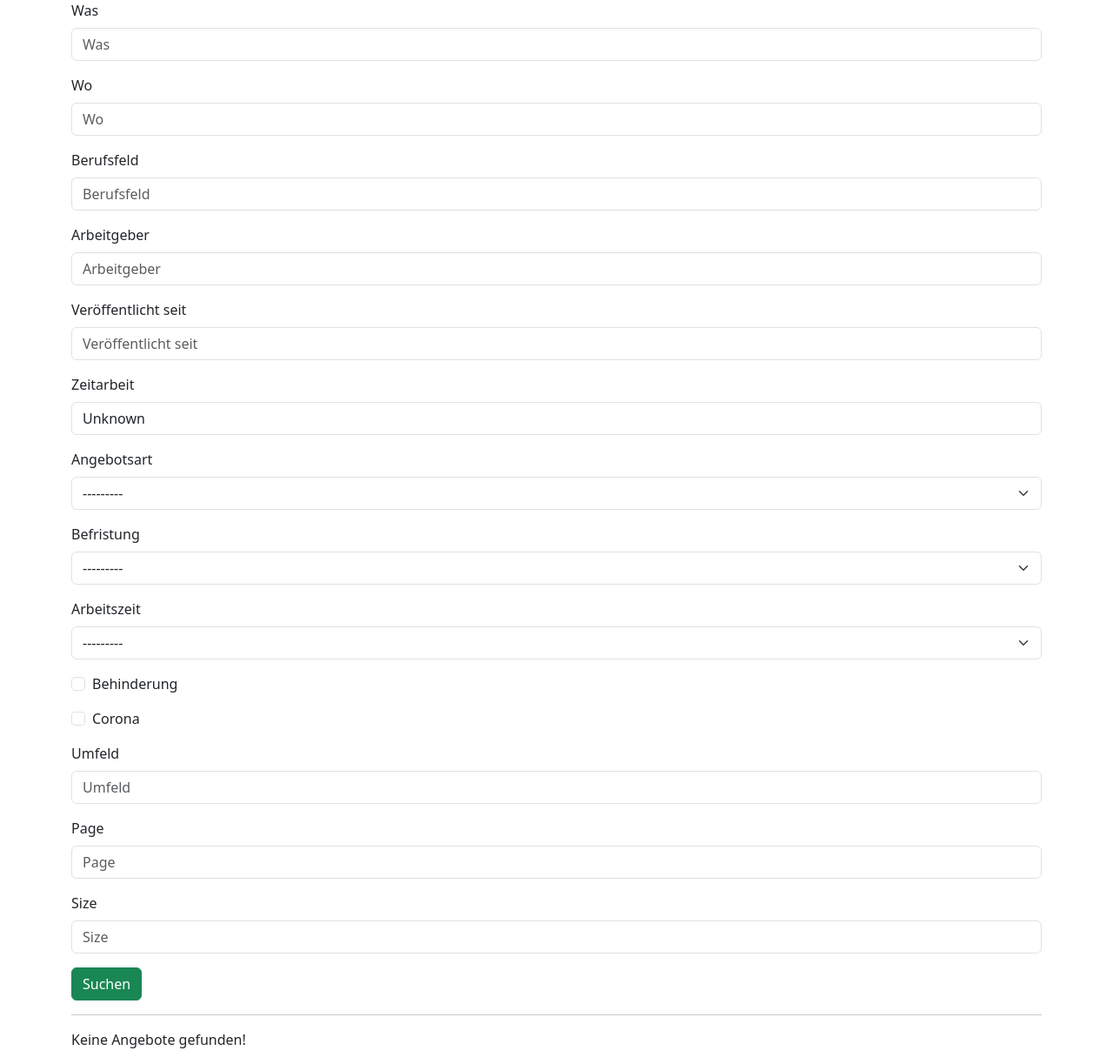
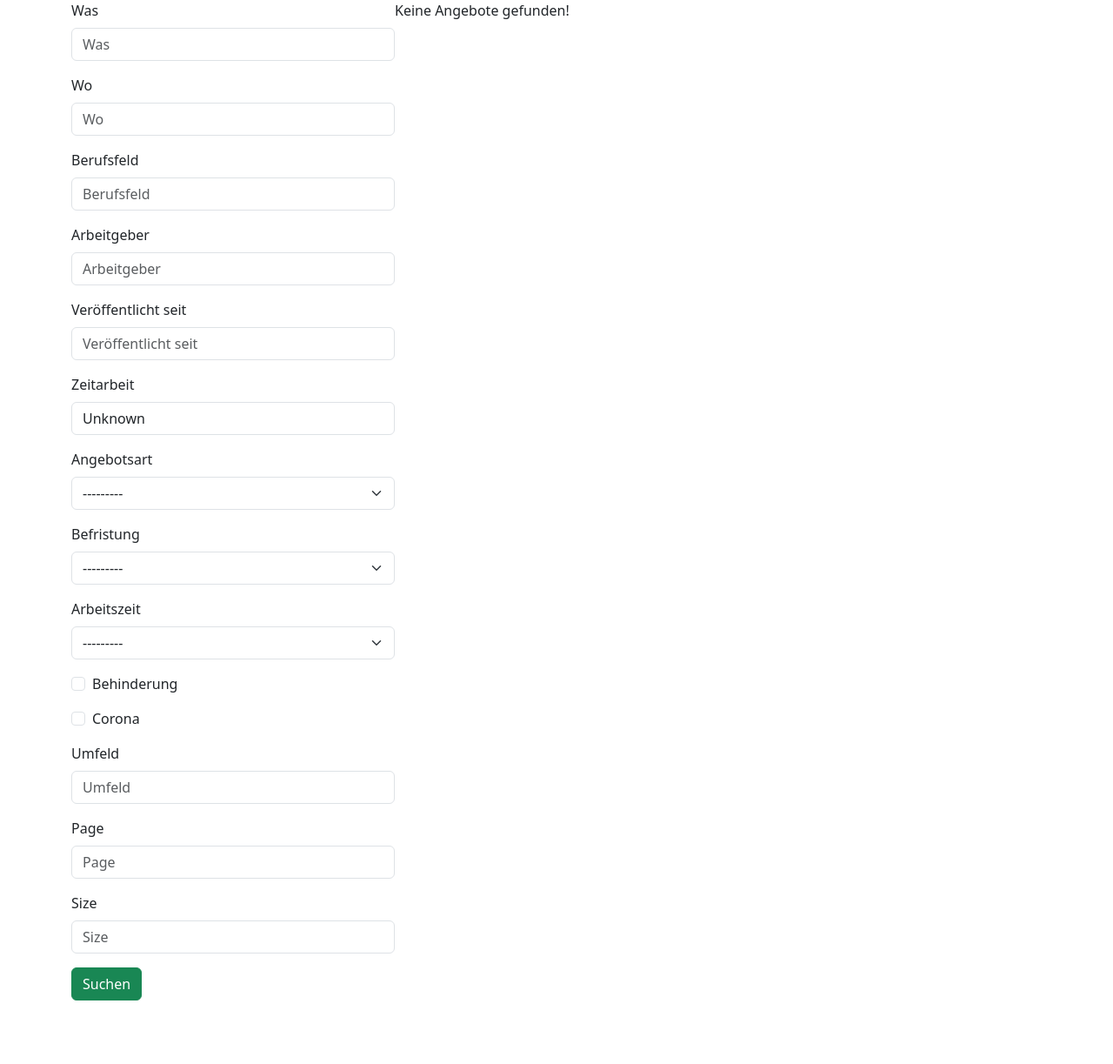
Before and after one commit to Actionb/jobby, a Django app: page / in a window 1280 px wide. Shown: the whole page at 87% size. After the commit the page ends 1150 px from the top, so only its background shows below. Run offline with Django 5.2, Linux system fonts and the light colour scheme; some libraries are stand-ins or nearby versions.

Commit message:
search.html: use two column layout

```diff
--- a/jobby/templates/jobby/suche.html
+++ b/jobby/templates/jobby/suche.html
@@ -2,10 +2,15 @@
 {% load django_bootstrap5 %}
 
 {% block content %}
-<form method="GET">
-    {% bootstrap_form form %}
-    <button class="btn btn-success" type="submit" name="suche">Suchen</button>
-</form>
-<hr>
-{% include "jobby/include/results.html" %}
+<div class="d-flex">
+    <div class="col-4">
+        <form method="GET">
+            {% bootstrap_form form %}
+            <button class="btn btn-success" type="submit" name="suche">Suchen</button>
+        </form>
+    </div>
+    <div class="col-8">
+        {% include "jobby/include/results.html" %}
+    </div>
+</div>
 {% endblock content %}
```
